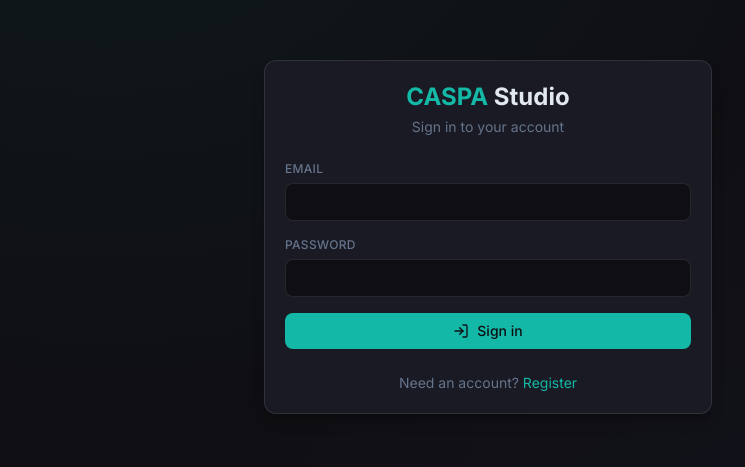
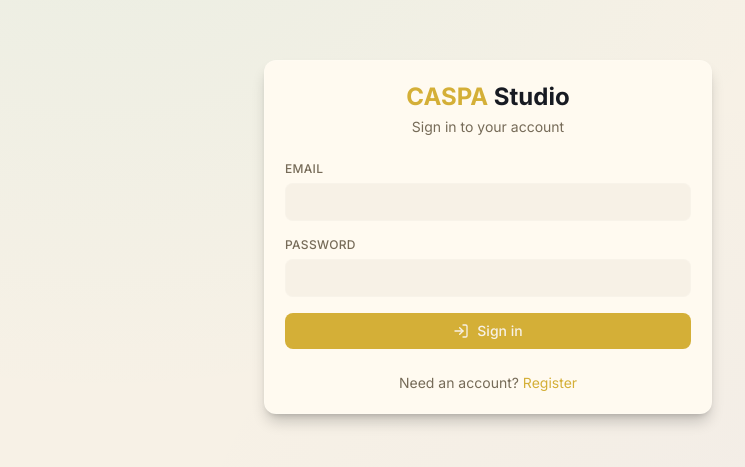
Before and after one commit to ocrowleymatt-stack/Caspa, a React (Vite) app in the folder caspa-ui/: page /login in a window 1280 px wide. Shown: the part 163-630 px from the top of the page, without its empty margins (152-897 px from the left). Built offline with nearby package versions, Linux system fonts and the light colour scheme; no server answers.

Commit message:
Shift global theme to warm writer-room palette

```diff
--- a/caspa-ui/tailwind.config.ts
+++ b/caspa-ui/tailwind.config.ts
@@ -5,16 +5,20 @@
   theme: {
     extend: {
       colors: {
-        background: '#0f0f13',
-        surface: '#1a1a24',
-        accent: '#14b8a6',
-        muted: '#64748b',
-        foreground: '#e2e8f0',
+        background: '#f7f1e6',
+        surface: '#fffaf0',
+        accent: '#d4af37',
+        muted: '#766b58',
+        foreground: '#171a22',
       },
       fontFamily: {
         sans: ['Inter', 'system-ui', 'sans-serif'],
         serif: ['Lora', 'Georgia', 'serif'],
       },
+      boxShadow: {
+        room: '0 30px 100px rgba(75, 55, 21, 0.13)',
+        paper: '0 18px 60px rgba(75, 55, 21, 0.10)',
+      },
     },
   },
   plugins: [],
```
